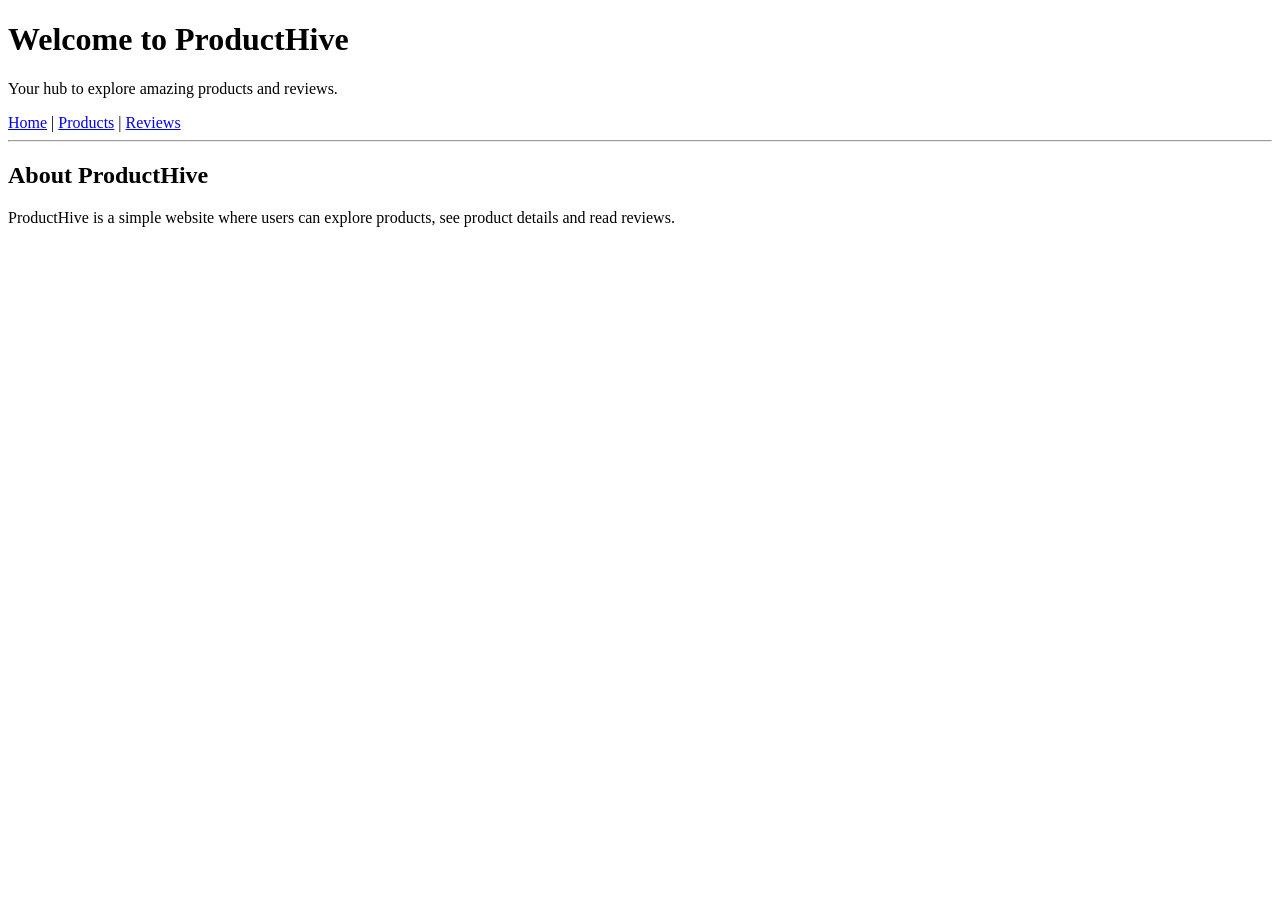
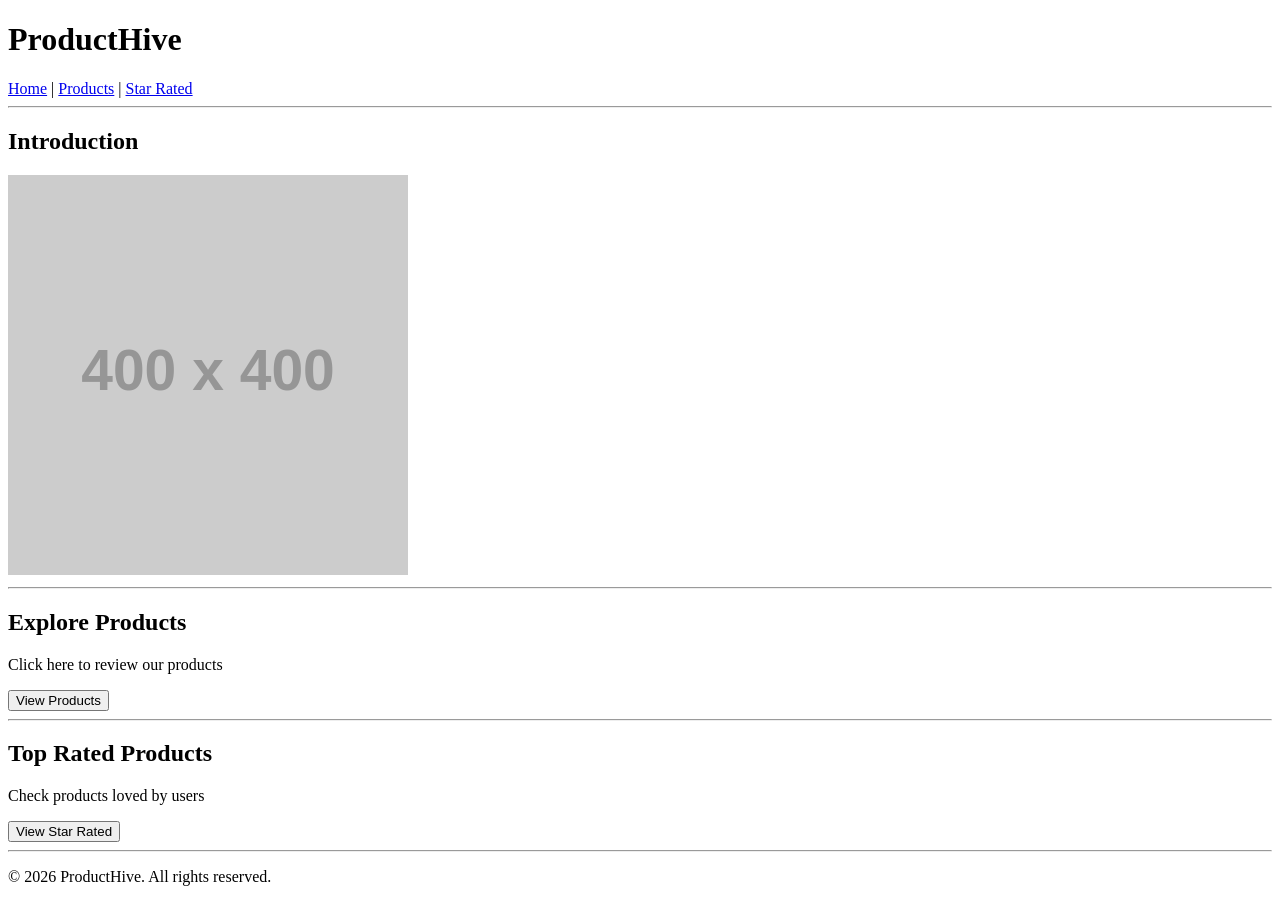
Before and after one commit to renukasabbavarapu12-beep/Product-Hive, a website: page index.html in a window 1280 px wide. Before the commit the page ends 800 px from the top, so only its background shows below. Drawn offline with Linux system fonts and the light colour scheme; placeholder pictures from the web are drawn by us.

Commit message:
Updated homepage

```diff
--- a/index.html
+++ b/index.html
@@ -9,24 +9,67 @@
 
 <body>
 
-<h1>Welcome to ProductHive</h1>
+<header>
 
-<p>Your hub to explore amazing products and reviews.</p>
+<h1>ProductHive</h1>
 
 <nav>
 <a href="index.html">Home</a> |
 <a href="products.html">Products</a> |
-<a href="reviews.html">Reviews</a>
+<a href="star-rated.html">Star Rated</a>
 </nav>
+
+</header>
 
 <hr>
 
-<h2>About ProductHive</h2>
+<main>
 
-<p>
-ProductHive is a simple website where users can explore products,
-see product details and read reviews.
-</p>
+<section>
+
+<h2>Introduction</h2>
+
+<img src="https://via.placeholder.com/400" alt="Product Image">
+
+</section>
+
+<hr>
+
+<section>
+
+<h2>Explore Products</h2>
+
+<p>Click here to review our products</p>
+
+<a href="products.html">
+<button>View Products</button>
+</a>
+
+</section>
+
+<hr>
+
+<section>
+
+<h2>Top Rated Products</h2>
+
+<p>Check products loved by users</p>
+
+<a href="star-rated.html">
+<button>View Star Rated</button>
+</a>
+
+</section>
+
+</main>
+
+<hr>
+
+<footer>
+
+<p>© 2026 ProductHive. All rights reserved.</p>
+
+</footer>
 
 </body>
 
```
